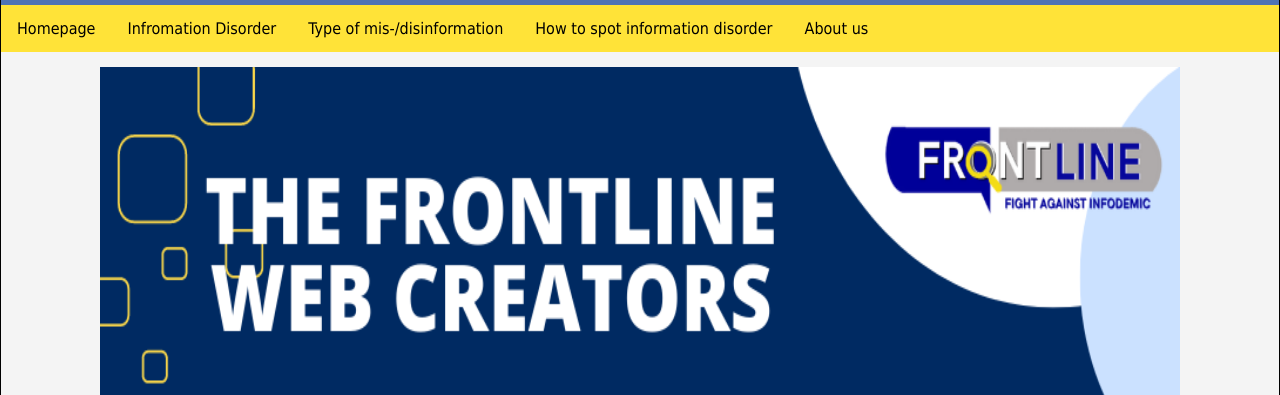
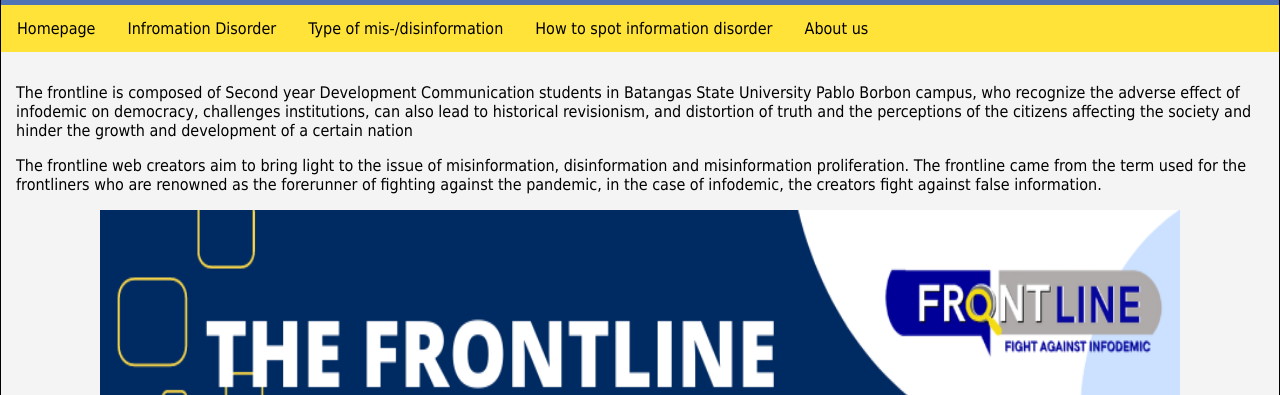
Before and after one commit to LZX127/Frontline.github.io, a plain HTML site: page About us.html in a window 1280 px wide. Shown: the part 405-800 px from the top of the page. Drawn offline with Linux system fonts and the light colour scheme.

Commit message:
Update About us.html

```diff
--- a/About us.html
+++ b/About us.html
@@ -98,5 +98,7 @@
 
 <div class="row">
   <div class="column">
+	   <p style="font-family:Tahoma;font-size:14"> The frontline is composed of Second year Development Communication students in Batangas State University Pablo Borbon campus, who recognize the adverse effect of infodemic on democracy, challenges institutions, can also lead to historical revisionism, and distortion of truth and the perceptions of the citizens affecting the society and hinder the growth and development of a certain nation</p>
+	  <p style="font-family:Tahoma;font-size:14"> The frontline web creators aim to bring light to the issue of misinformation, disinformation and misinformation proliferation. The frontline came from the term used for the frontliners who are renowned as the forerunner of fighting against the pandemic, in the case of infodemic, the creators fight against false information.</p>
 <img src="creator.png" alt="Trulli" width="1080" height="1920"class="center">
 </div>
```
